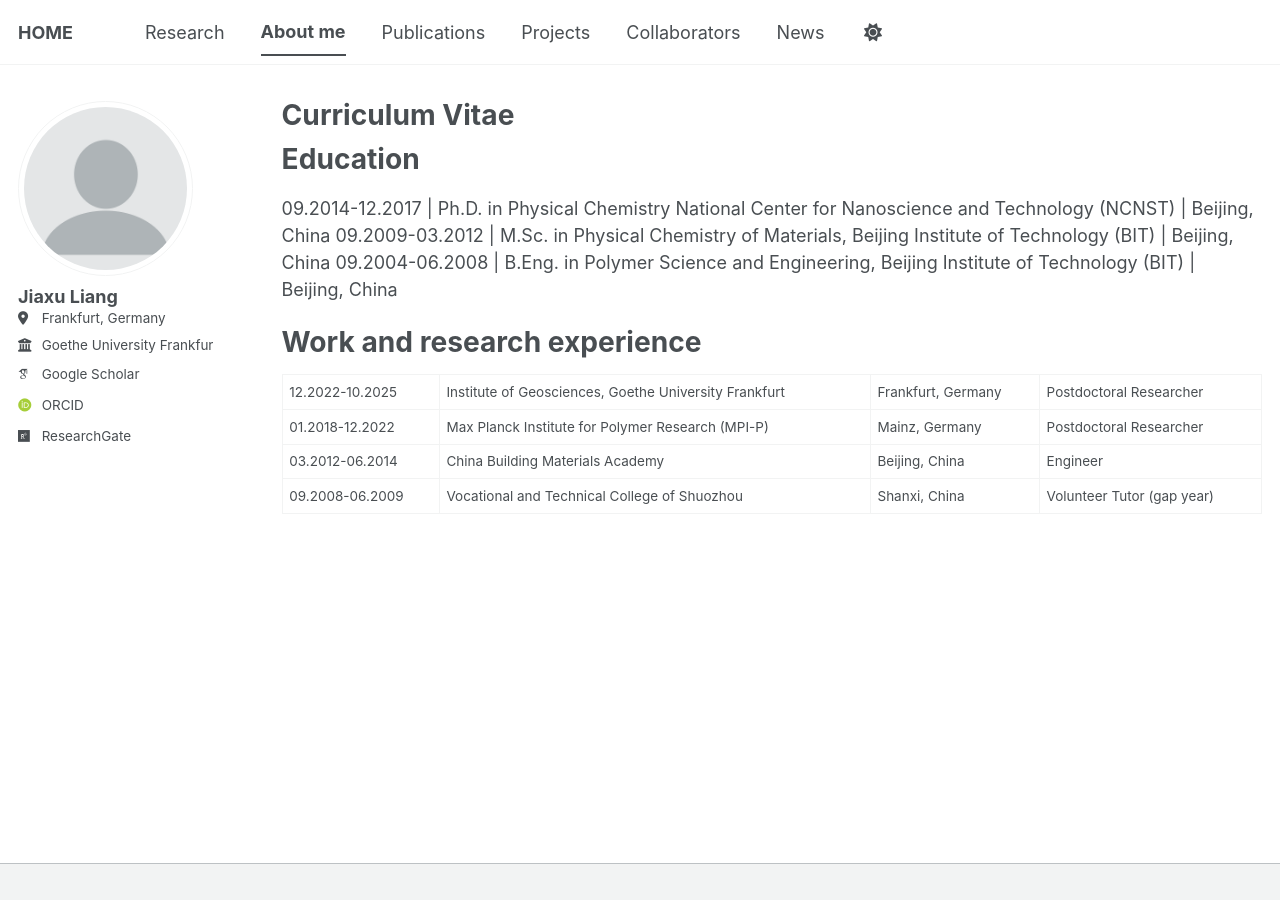
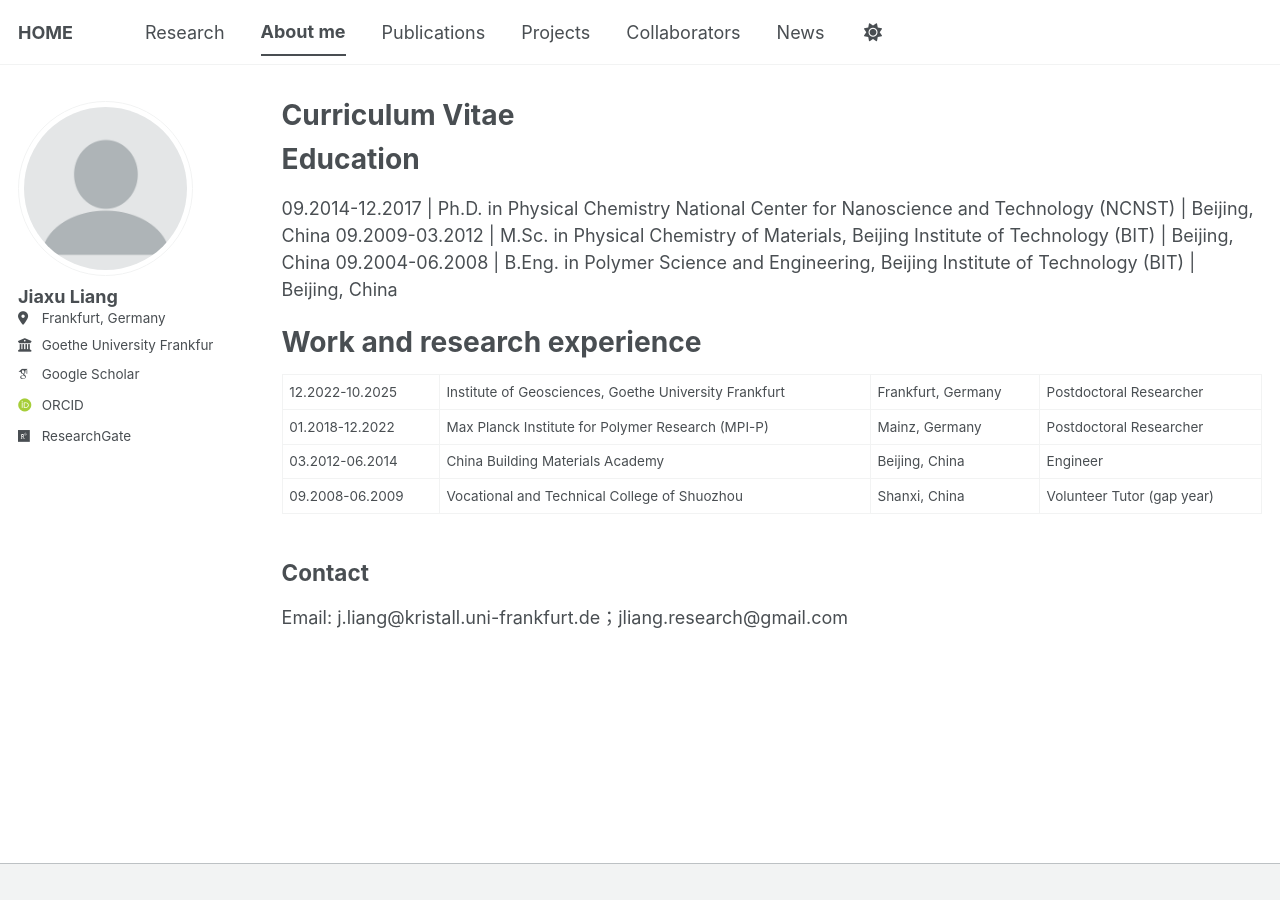
Before and after one commit to liangjiaxu-research/liangjiaxu-research.github.io, a Jekyll site: the page built from _pages/cv.md, in a window 1280 px wide. Built offline with Jekyll 4.4.1, drawn with Linux system fonts in a browser that asks for light colours; some web fonts are replaced; a script bundle is joined from its source files by our own code; library files that are not in the unit come from our copies.

Commit message:
Update cv.md

```diff
--- a/_pages/cv.md
+++ b/_pages/cv.md
@@ -23,6 +23,9 @@ Work and research experience
 03.2012-06.2014 | China Building Materials Academy | Beijing, China | Engineer
 09.2008-06.2009 | Vocational and Technical College of Shuozhou | Shanxi, China | Volunteer Tutor (gap year)
 
+## Contact
+
+Email: j.liang@kristall.uni-frankfurt.de；jliang.research@gmail.com
 
 {% comment %}
 
```
